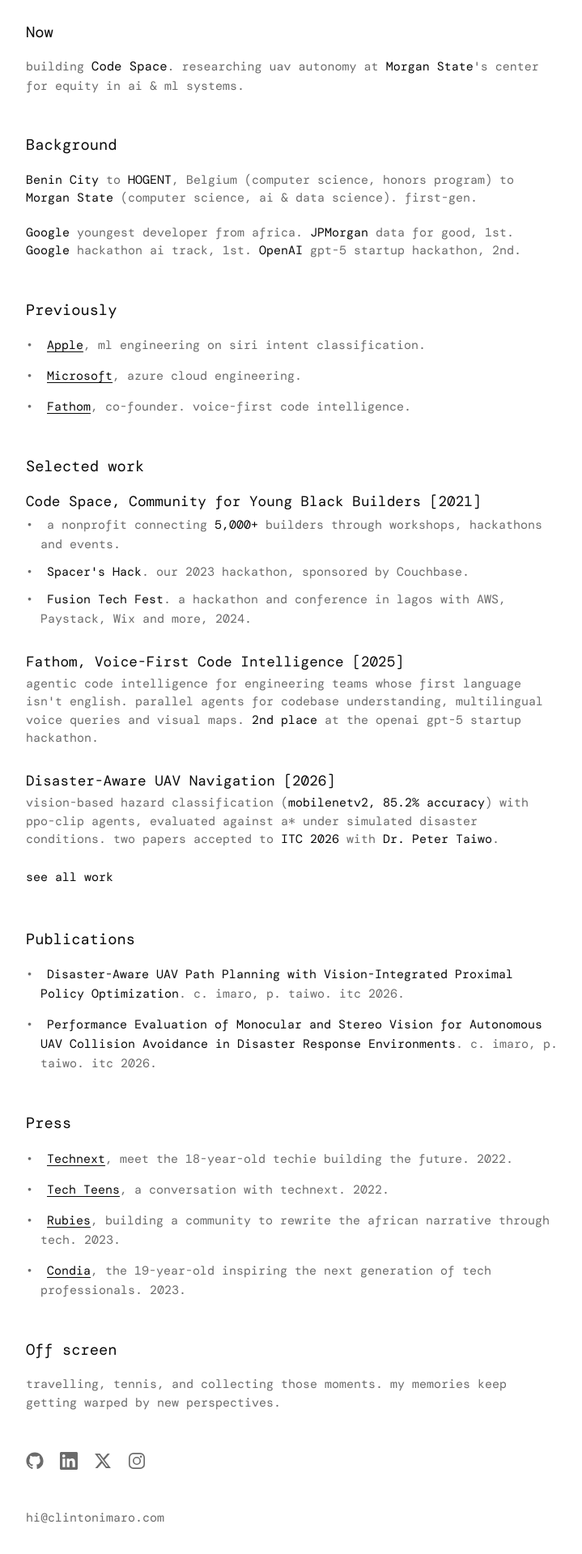
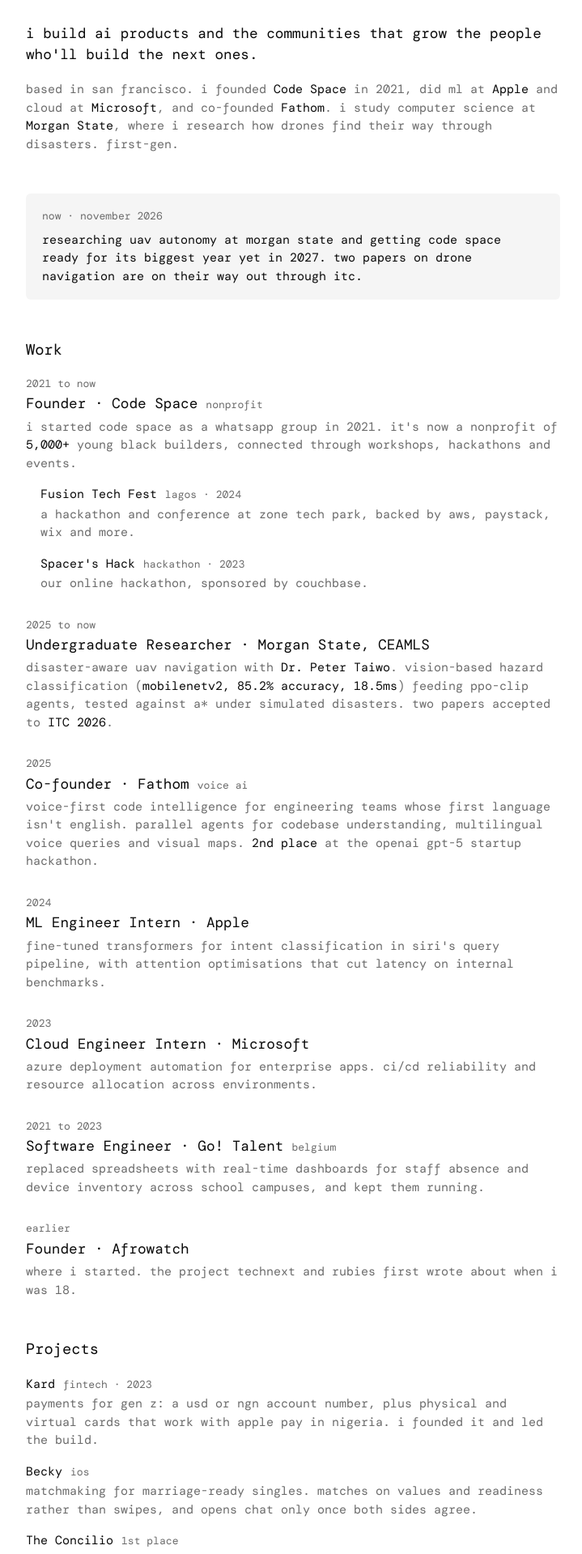
Before and after one commit to clintonimaroo/clinton, a Next.js app: page / in a window 1280 px wide. Shown: the part 180-2099 px from the top of the page at 81% size, without its empty margins (278-997 px from the left). Built offline with nearby package versions, Linux system fonts and the light colour scheme.

Commit message:
Add bio, now, work timeline, projects, awards and talks to the home page

```diff
--- a/src/app/page.tsx
+++ b/src/app/page.tsx
@@ -1,5 +1,3 @@
-import Link from 'next/link'
-
 const EMAIL = 'hi@clintonimaro.com'
 
 function Ext({ href, children, className }: { href: string; children: React.ReactNode; className?: string }) {
@@ -7,6 +5,179 @@ function Ext({ href, children, className }: { href: string; children: React.Reac
     <a href={href} target="_blank" rel="noopener noreferrer" className={className}>
       {children}
     </a>
+  )
+}
+
+type Item = { name: string; href?: string; tag: string; body: React.ReactNode }
+
+type Role = { years: string; title: string; org: string; href?: string; tag?: string; body: React.ReactNode; items?: Item[] }
+
+const WORK: Role[] = [
+  {
+    years: '2021 to now',
+    title: 'Founder',
+    org: 'Code Space',
+    href: 'https://www.codespaces.org/',
+    tag: 'nonprofit',
+    body: (
+      <>
+        i started code space as a whatsapp group in 2021. it&apos;s now a nonprofit of{' '}
+        <span className="em">5,000+</span> young black builders, connected through workshops, hackathons and events.
+      </>
+    ),
+    items: [
+      {
+        name: 'Fusion Tech Fest',
+        tag: 'lagos · 2024',
+        body: 'a hackathon and conference at zone tech park, backed by aws, paystack, wix and more.',
+      },
+      {
+        name: "Spacer's Hack",
+        href: 'https://hackathon.codespaces.org/',
+        tag: 'hackathon · 2023',
+        body: 'our online hackathon, sponsored by couchbase.',
+      },
+    ],
+  },
+  {
+    years: '2025 to now',
+    title: 'Undergraduate Researcher',
+    org: 'Morgan State, CEAMLS',
+    href: 'https://www.morgan.edu/',
+    body: (
+      <>
+        disaster-aware uav navigation with{' '}
+        <Ext href="https://ieeexplore.ieee.org/author/37086069468" className="em">
+          Dr. Peter Taiwo
+        </Ext>
+        . vision-based hazard classification (<span className="em">mobilenetv2, 85.2% accuracy, 18.5ms</span>) feeding
+        ppo-clip agents, tested against a* under simulated disasters. two papers accepted to{' '}
+        <span className="em">ITC 2026</span>.
+      </>
+    ),
+  },
+  {
+    years: '2025',
+    title: 'Co-founder',
+    org: 'Fathom',
+    href: 'https://www.heyfathom.com/',
+    tag: 'voice ai',
+    body: (
+      <>
+        voice-first code intelligence for engineering teams whose first language isn&apos;t english. parallel agents for
+        codebase understanding, multilingual voice queries and visual maps. <span className="em">2nd place</span> at the
+        openai gpt-5 startup hackathon.
+      </>
+    ),
+  },
+  {
+    years: '2024',
+    title: 'ML Engineer Intern',
+    org: 'Apple',
+    href: 'https://www.apple.com/',
+    body: "fine-tuned transformers for intent classification in siri's query pipeline, with attention optimisations that cut latency on internal benchmarks.",
+  },
+  {
+    years: '2023',
+    title: 'Cloud Engineer Intern',
+    org: 'Microsoft',
+    href: 'https://www.microsoft.com/',
+    body: 'azure deployment automation for enterprise apps. ci/cd reliability and resource allocation across environments.',
+  },
+  {
+    years: '2021 to 2023',
+    title: 'Software Engineer',
+    org: 'Go! Talent',
+    tag: 'belgium',
+    body: 'replaced spreadsheets with real-time dashboards for staff absence and device inventory across school campuses, and kept them running.',
+  },
+  {
+    years: 'earlier',
+    title: 'Founder',
+    org: 'Afrowatch',
+    body: 'where i started. the project technext and rubies first wrote about when i was 18.',
+  },
+]
+
+const PROJECTS: Item[] = [
+  {
+    name: 'Kard',
+    href: 'https://kard-pink.vercel.app/',
+    tag: 'fintech · 2023',
+    body: 'payments for gen z: a usd or ngn account number, plus physical and virtual cards that work with apple pay in nigeria. i founded it and led the build.',
+  },
+  {
+    name: 'Becky',
+    href: 'https://apps.apple.com/us/app/becky-match-connect-marry/id6757434078',
+    tag: 'ios',
+    body: 'matchmaking for marriage-ready singles. matches on values and readiness rather than swipes, and opens chat only once both sides agree.',
+  },
+  {
+    name: 'The Concilio',
+    href: 'https://github.com/dfgtexas25/Team-8',
+    tag: '1st place',
+    body: 'community data turned into outreach: a 3d dallas map, ai answers and personas. first place at the jpmorgan chase data for good hackathon.',
+  },
+  {
+    name: 'Harvest Commit',
+    href: 'https://github.com/clintonimaroo/harvest-commit',
+    tag: '1st place',
+    body: 'turns farm orders, inventory, crew and weather into a daily harvest plan, then texts it to the farmer. first place at morgan techfest 2026.',
+  },
+  {
+    name: 'Sketcha',
+    href: 'https://github.com/clintonimaroo/Sketcha',
+    tag: 'open source',
+    body: 'cursor for ee design. describe a circuit in plain language and get a clean electrical diagram without touching cad.',
+  },
+]
+
+const TALKS: { name: string; href: string; tag: string }[] = [
+  { name: 'Tech Teens: an 18-year-old software engineer', href: 'https://www.youtube.com/watch?v=XhVWlybFujw', tag: 'technext · video' },
+  {
+    name: 'Meet the 18-year-old techie building the future',
+    href: 'https://technext24.com/tech-teens/clinton-imaro-18-year-old-afrowatch-founder/',
+    tag: 'technext',
+  },
+  {
+    name: 'Building a community to rewrite the African narrative',
+    href: 'https://rubiestech.org/we-are-building-a-community-to-rewrite-african-narrative-through-tech-clinton-imaro-ceo-afrowatch/',
+    tag: 'rubies',
+  },
+  {
+    name: 'The 19-year-old inspiring the next generation',
+    href: 'https://thecondia.com/19-year-old-microsoft-cloud-engineer-clinton-imaro/',
+    tag: 'condia',
+  },
+]
+
+const AWARDS: { year: string; name: string; by: string }[] = [
+  { year: '2026', name: 'First place, Morgan TechFest', by: 'Morgan State University' },
+  { year: '2025', name: 'First place, Python track', by: 'JPMorgan Chase Data for Good' },
+  { year: '2025', name: 'Second place, GPT-5 Startup Hackathon', by: 'OpenAI' },
+  { year: '2025', name: 'Third place, AI track', by: 'BisonBytes, Howard University' },
+  { year: '2024', name: 'First place, AI track', by: 'Google Hackathon' },
+  { year: '2022', name: 'Most Influential Tech Personality', by: 'Young Africa Choice Award' },
+  { year: '2021', name: 'Most Enterprising Youth', by: 'I-GLIDE ACE Concept' },
+  { year: '2021', name: 'Youngest Developer from Africa', by: 'Google' },
+  { year: '2020', name: 'Best Young Java Developer', by: 'Google' },
+]
+
+function ItemRow({ item }: { item: Item }) {
+  return (
+    <div className="item">
+      <p className="item-head">
+        {item.href ? (
+          <Ext href={item.href} className="em">
+            {item.name}
+          </Ext>
+        ) : (
+          <span className="em">{item.name}</span>
+        )}
+        <span className="tag">{item.tag}</span>
+      </p>
+      <p>{item.body}</p>
+    </div>
   )
 }
 
@@ -26,93 +197,62 @@ export default function Home() {
         </div>
       </div>
 
-      <section>
-        <h2>Now</h2>
+      <section className="bio">
+        <p className="lead">
+          i build ai products and the communities that grow the people who&apos;ll build the next ones.
+        </p>
         <p>
-          building{' '}
-          <Ext href="https://www.codespaces.org/" className="emphasis-link">
-            Code Space
-          </Ext>
-          . researching uav autonomy at{' '}
-          <Ext href="https://www.morgan.edu/" className="em">
-            Morgan State
-          </Ext>
-          &apos;s center for equity in ai &amp; ml systems.
+          based in san francisco. i founded <span className="em">Code Space</span> in 2021, did ml at{' '}
+          <span className="em">Apple</span> and cloud at <span className="em">Microsoft</span>, and co-founded{' '}
+          <span className="em">Fathom</span>. i study computer science at <span className="em">Morgan State</span>, where i
+          research how drones find their way through disasters. first-gen.
+        </p>
+      </section>
+
+      <section className="now">
+        <p className="now-label">now · november 2026</p>
+        <p>
+          researching uav autonomy at morgan state and getting code space ready for its biggest year yet in 2027. two
+          papers on drone navigation are on their way out through itc.
         </p>
       </section>
 
       <section>
-        <h2>Background</h2>
-        <p>
-          <span className="em">Benin City</span> to <span className="em">HOGENT</span>, Belgium (computer science, honors
-          program) to <span className="em">Morgan State</span> (computer science, ai &amp; data science). first-gen.
-        </p>
-        <p>
-          <span className="em">Google</span> youngest developer from africa. <span className="em">JPMorgan</span> data for
-          good, 1st. <span className="em">Google</span> hackathon ai track, 1st. <span className="em">OpenAI</span> gpt-5
-          startup hackathon, 2nd.
-        </p>
+        <h2>Work</h2>
+        <div className="roles">
+          {WORK.map((role) => (
+            <div className="role" key={role.org + role.years}>
+              <p className="years">{role.years}</p>
+              <h3>
+                {role.title} ·{' '}
+                {role.href ? <Ext href={role.href}>{role.org}</Ext> : role.org}
+                {role.tag && <span className="tag">{role.tag}</span>}
+              </h3>
+              <p>{role.body}</p>
+              {role.items && (
+                <div className="items">
+                  {role.items.map((item) => (
+                    <ItemRow item={item} key={item.name} />
+                  ))}
+                </div>
+              )}
+            </div>
+          ))}
+        </div>
       </section>
 
       <section>
-        <h2>Previously</h2>
-        <ul className="list">
-          <li>
-            <Ext href="https://www.apple.com/">Apple</Ext>, ml engineering on siri intent classification.
-          </li>
-          <li>
-            <Ext href="https://www.microsoft.com/">Microsoft</Ext>, azure cloud engineering.
-          </li>
-          <li>
-            <Ext href="https://www.heyfathom.com/">Fathom</Ext>, co-founder. voice-first code intelligence.
-          </li>
-        </ul>
-      </section>
-
-      <section>
-        <h2>Selected work</h2>
-
-        <div className="project">
-          <h3>Code Space, Community for Young Black Builders [2021]</h3>
-          <ul className="list">
-            <li>
-              a nonprofit connecting <span className="em">5,000+</span> builders through workshops, hackathons and events.
-            </li>
-            <li>
-              <span className="em">Spacer&apos;s Hack</span>. our 2023 hackathon, sponsored by Couchbase.
-            </li>
-            <li>
-              <span className="em">Fusion Tech Fest</span>. a hackathon and conference in lagos with AWS, Paystack, Wix
-              and more, 2024.
-            </li>
-          </ul>
+        <h2>Projects</h2>
+        <div className="items">
+          {PROJECTS.map((item) => (
+            <ItemRow item={item} key={item.name} />
+          ))}
         </div>
-
-        <div className="project">
-          <h3>Fathom, Voice-First Code Intelligence [2025]</h3>
-          <p>
-            agentic code intelligence for engineering teams whose first language isn&apos;t english. parallel agents for
-            codebase understanding, multilingual voice queries and visual maps.{' '}
-            <span className="em">2nd place</span> at the openai gpt-5 startup hackathon.
-          </p>
-        </div>
-
-        <div className="project">
-          <h3>Disaster-Aware UAV Navigation [2026]</h3>
-          <p>
-            vision-based hazard classification (<span className="em">mobilenetv2, 85.2% accuracy</span>) with ppo-clip
-            agents, evaluated against a* under simulated disaster conditions. two papers accepted to{' '}
-            <span className="em">ITC 2026</span> with{' '}
-            <Ext href="https://ieeexplore.ieee.org/author/37086069468" className="em">
-              Dr. Peter Taiwo
-            </Ext>
-            .
-          </p>
-        </div>
-
-        <Link href="/work" className="see-more">
-          see all work
-        </Link>
+        <p className="more">
+          <a href="/work" className="see-more">
+            all work
+          </a>
+        </p>
       </section>
 
       <section>
@@ -120,44 +260,56 @@ export default function Home() {
         <ul className="list">
           <li>
             <span className="em">Disaster-Aware UAV Path Planning with Vision-Integrated Proximal Policy Optimization</span>.
-            c. imaro, p. taiwo. itc 2026.
+            itc 2026.
           </li>
           <li>
             <span className="em">
               Performance Evaluation of Monocular and Stereo Vision for Autonomous UAV Collision Avoidance in Disaster
               Response Environments
             </span>
-            . c. imaro, p. taiwo. itc 2026.
+            . itc 2026.
           </li>
         </ul>
       </section>
 
       <section>
-        <h2>Press</h2>
-        <ul className="list">
-          <li>
-            <Ext href="https://technext24.com/tech-teens/clinton-imaro-18-year-old-afrowatch-founder/">Technext</Ext>, meet
-            the 18-year-old techie building the future. 2022.
-          </li>
-          <li>
-            <Ext href="https://www.youtube.com/watch?v=XhVWlybFujw">Tech Teens</Ext>, a conversation with technext. 2022.
-          </li>
-          <li>
-            <Ext href="https://rubiestech.org/we-are-building-a-community-to-rewrite-african-narrative-through-tech-clinton-imaro-ceo-afrowatch/">
-              Rubies
-            </Ext>
-            , building a community to rewrite the african narrative through tech. 2023.
-          </li>
-          <li>
-            <Ext href="https://thecondia.com/19-year-old-microsoft-cloud-engineer-clinton-imaro/">Condia</Ext>, the
-            19-year-old inspiring the next generation of tech professionals. 2023.
-          </li>
+        <h2>Awards</h2>
+        <ul className="awards">
+          {AWARDS.map((a) => (
+            <li key={a.name + a.year}>
+              <span className="year">{a.year}</span>
+              <span>
+                <span className="em">{a.name}</span>
+                <span className="tag">{a.by}</span>
+              </span>
+            </li>
+          ))}
+        </ul>
+      </section>
+
+      <section>
+        <h2>Talks &amp; interviews</h2>
+        <ul className="talks">
+          {TALKS.map((t) => (
+            <li key={t.href}>
+              <Ext href={t.href} className="em">
+                {t.name}
+              </Ext>
+              <span className="tag">{t.tag}</span>
+            </li>
+          ))}
         </ul>
       </section>
 
       <section>
         <h2>Off screen</h2>
-        <p>travelling, tennis, and collecting those moments. my memories keep getting warped by new perspectives.</p>
+        <p>
+          travelling, tennis, and collecting those moments. my memories keep getting warped by new perspectives. if you
+          want to talk about ai, community or building things that last, my inbox is open:{' '}
+          <a href={`mailto:${EMAIL}`} className="em">
+            {EMAIL}
+          </a>
+        </p>
       </section>
     </main>
   )
--- a/src/styles/home.scss
+++ b/src/styles/home.scss
@@ -257,3 +257,130 @@ body {
     }
   }
 }
+
+.home .bio {
+  .lead {
+    color: var(--text);
+    font-size: 1.18rem;
+    line-height: 1.45;
+  }
+}
+
+.home .now {
+  background: #f5f5f5;
+  border-radius: 6px;
+  padding: 18px 20px;
+
+  .now-label {
+    font-size: 0.87rem;
+    margin-bottom: 8px;
+  }
+
+  p:last-child {
+    color: var(--text);
+  }
+}
+
+.home .tag {
+  color: var(--text-secondary);
+  font-size: 0.87rem;
+  margin-left: 10px;
+}
+
+.home .roles {
+  display: flex;
+  flex-direction: column;
+  gap: 30px;
+}
+
+.home .role {
+  .years {
+    font-size: 0.87rem;
+    margin-bottom: 4px;
+  }
+
+  h3 {
+    font-size: 1.18rem;
+    font-weight: 400;
+    line-height: 1.25;
+    margin-bottom: 6px;
+    color: var(--text);
+
+    a {
+      padding: 0;
+    }
+  }
+
+  > p:not(.years) {
+    margin-bottom: 0;
+  }
+
+  .items {
+    margin-top: 16px;
+  }
+}
+
+.home .items {
+  display: flex;
+  flex-direction: column;
+  gap: 16px;
+}
+
+.home .item {
+  p {
+    margin-bottom: 0;
+  }
+
+  .item-head {
+    margin-bottom: 2px;
+
+    a {
+      padding: 0;
+    }
+  }
+}
+
+.home .role .item {
+  padding-left: 18px;
+}
+
+.home .more {
+  margin-top: 20px;
+}
+
+.home .talks {
+  list-style: none;
+  display: flex;
+  flex-direction: column;
+  gap: 10px;
+
+  li {
+    color: var(--text-secondary);
+  }
+
+  a {
+    padding: 0;
+  }
+}
+
+.home .awards {
+  list-style: none;
+  display: flex;
+  flex-direction: column;
+  gap: 10px;
+
+  li {
+    display: flex;
+    gap: 18px;
+    color: var(--text-secondary);
+  }
+
+  .year {
+    flex-shrink: 0;
+    width: 3.2em;
+  }
+
+  .tag {
+    margin-left: 10px;
+  }
+}
```
